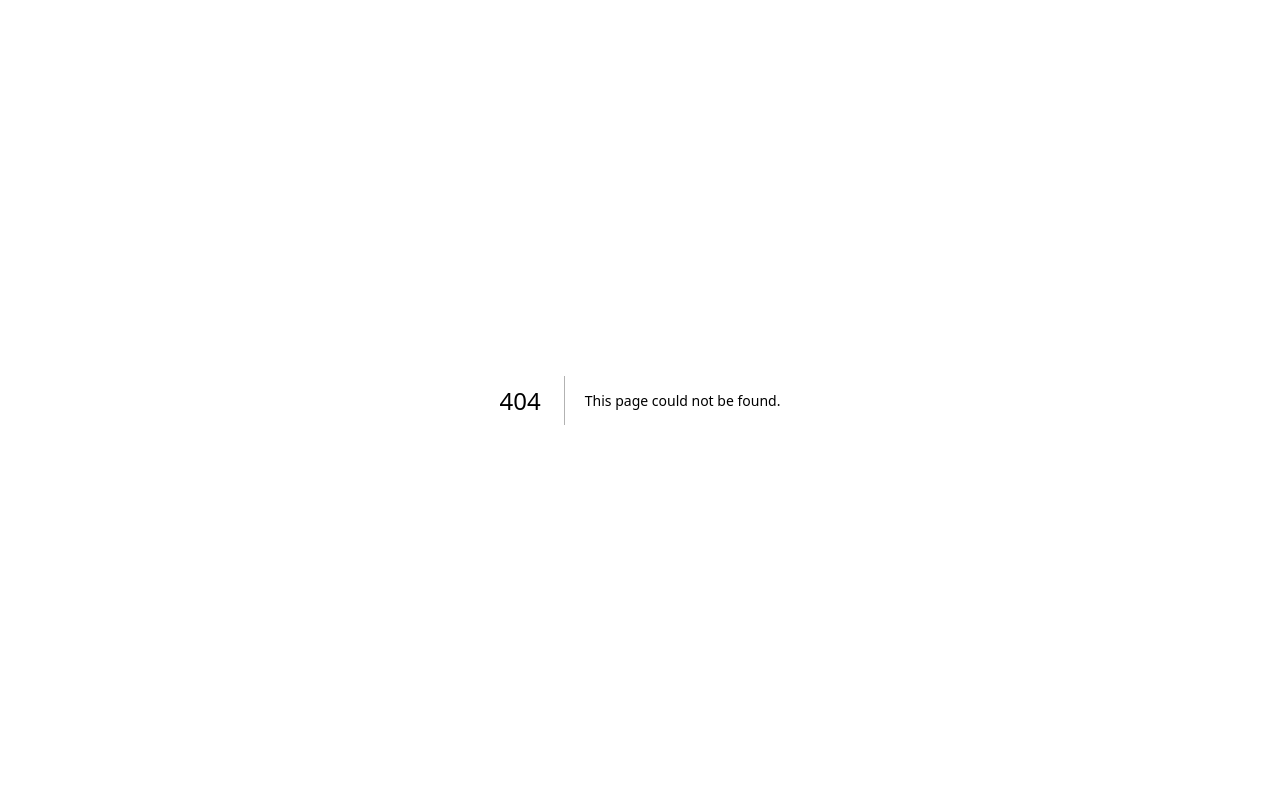
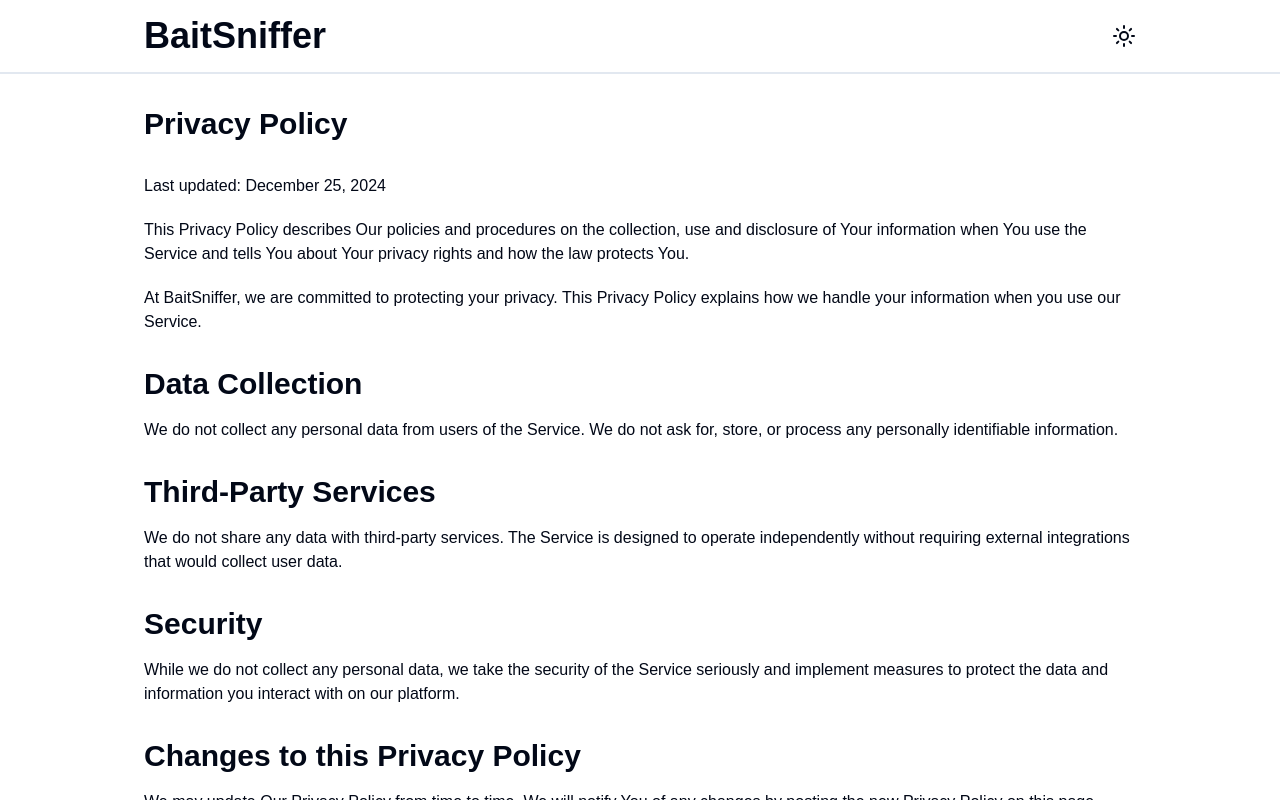
Before and after one commit to jallenmanaloto/sniffer-ui, a Next.js app: page /privacy-policy in a window 1280 px wide. Before the commit this address had no page. Built offline with nearby package versions, Linux system fonts and the light colour scheme.

Commit message:
feat: create privacy policy page

```diff
--- /dev/null
+++ b/src/app/privacy-policy/page.tsx
@@ -0,0 +1,35 @@
+import Header from "@/components/header";
+
+export default function PrivacyPolicy() {
+  return (
+    <div className="w-screen h-screen dark:bg-slate-900">
+      <Header />
+      <main className="container mx-auto px-8 lg:px-36">
+        <h1 className="text-3xl font-bold py-8">Privacy Policy</h1>
+        <div className="flex flex-col gap-5">
+          <p>Last updated: December 25, 2024</p>
+          <p>This Privacy Policy describes Our policies and procedures on the collection, use and disclosure of Your information when You use the Service and tells You about Your privacy rights and how the law protects You.</p>
+          <p>At BaitSniffer, we are committed to protecting your privacy. This Privacy Policy explains how we handle your information when you use our Service.</p>
+        </div>
+        <h2 className="text-3xl font-bold pt-8 py-4">Data Collection</h2>
+        <p>We do not collect any personal data from users of the Service. We do not ask for, store, or process any personally identifiable information.</p>
+
+        <h2 className="text-3xl font-bold pt-8 py-4">Third-Party Services</h2>
+        <p>We do not share any data with third-party services. The Service is designed to operate independently without requiring external integrations that would collect user data.</p>
+
+        <h2 className="text-3xl font-bold pt-8 py-4">Security</h2>
+        <p>While we do not collect any personal data, we take the security of the Service seriously and implement measures to protect the data and information you interact with on our platform.</p>
+
+        <h2 className="text-3xl font-bold pt-8 py-4">Changes to this Privacy Policy</h2>
+        <div className="flex flex-col gap-5">
+          <p>We may update Our Privacy Policy from time to time. We will notify You of any changes by posting the new Privacy Policy on this page.</p>
+          <p>We may update Our Privacy Policy from time to time. We will notify You of any changes by posting the new Privacy Policy on this page.We will let You know via email and/or a prominent notice on Our Service, prior to the change becoming effective and update the "Last updated" date at the top of this Privacy Policy.</p>
+          <p>You are advised to review this Privacy Policy periodically for any changes. Changes to this Privacy Policy are effective when they are posted on this page.</p>
+        </div>
+
+        <p className="py-4">Last updated: December 25, 2024</p>
+        <p>If you have any questions about this Privacy Policy, please contact us at <b>support@baitsniffer.com</b>.</p>
+      </main>
+    </div>
+  )
+}
```
